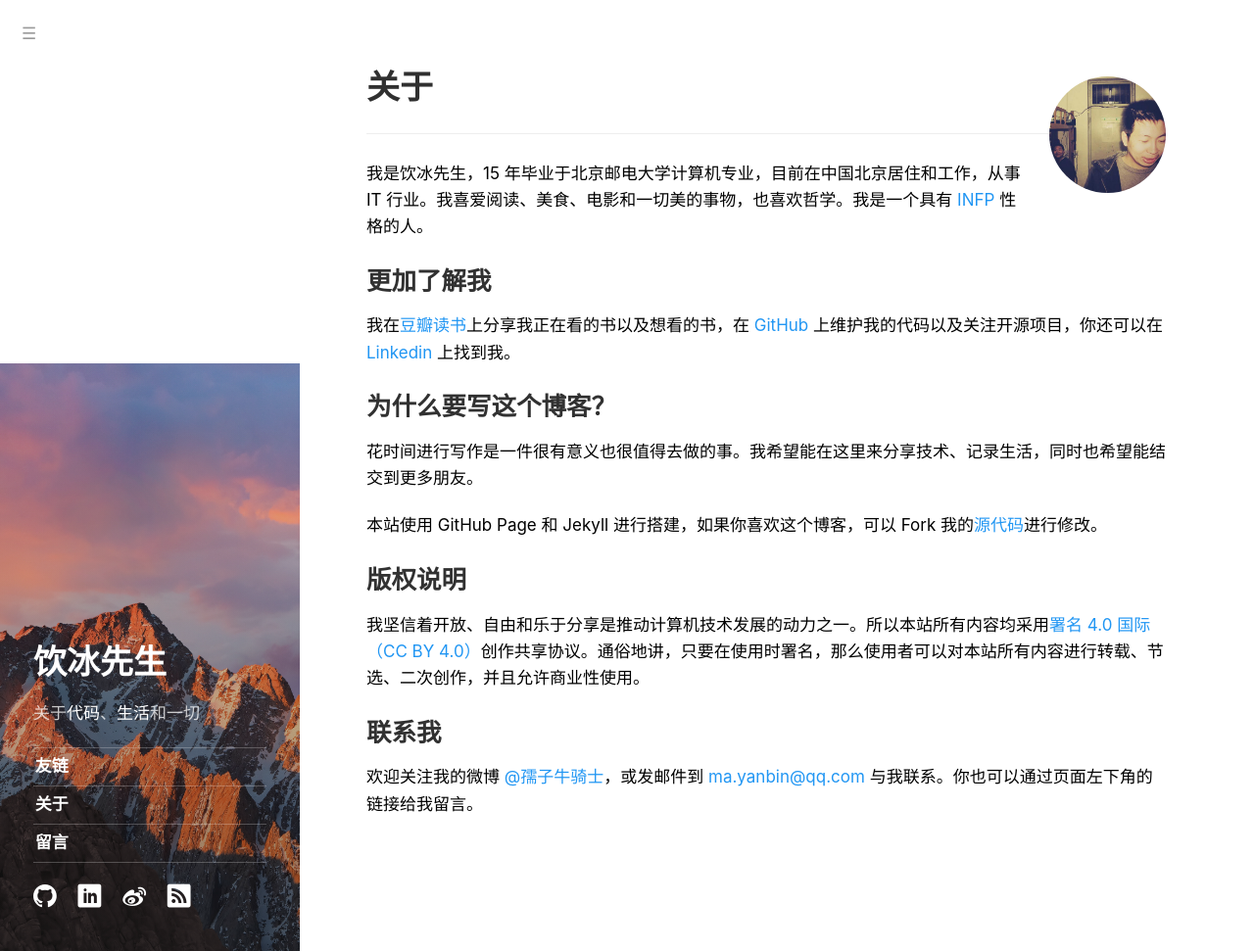
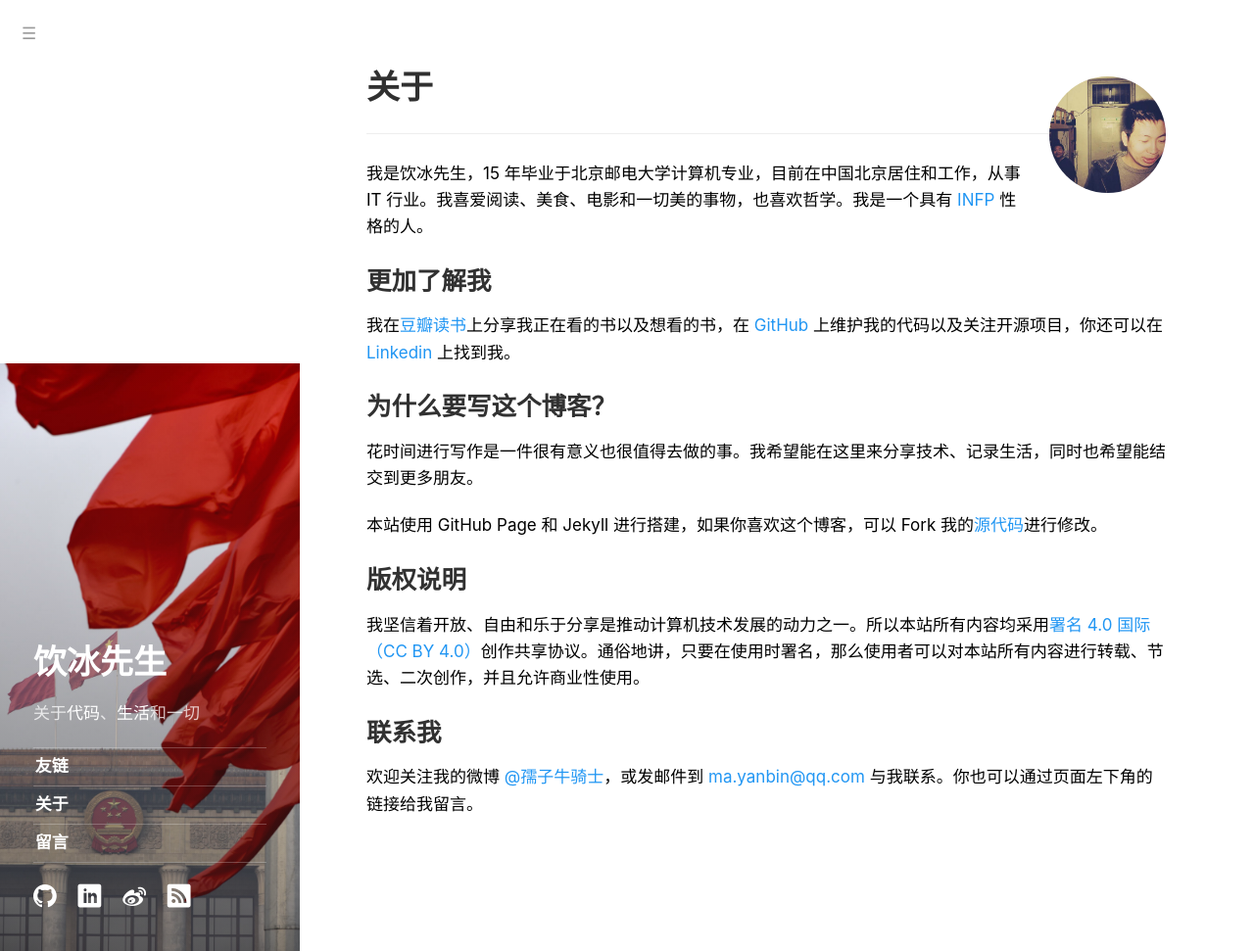
Before and after one commit to ybm/myanbin.github.io, a Jekyll site: the page built from about.md, in a window 1280 px wide and 971 px high. Shown: the whole window at 98% size. Built offline with Jekyll 4.4.1, drawn with Linux system fonts in a browser that asks for light colours; comment, search, counter and statistics services are not loaded.

Commit message:
fix: 修改侧边栏图片

```diff
--- a/_config.yml
+++ b/_config.yml
@@ -21,7 +21,7 @@ sidebar_tags:     []
 analytics:        'UA-32028925-2'
 
 # Fallback image and color if not overwritten for tag or post
-image:            /public/img/yunshan.jpg
+image:            /public/img/coconut.jpg
 color:            '#2196f3'
 
 author:
--- a/_data/tags.yml
+++ b/_data/tags.yml
@@ -19,7 +19,7 @@ life:
 
 code:
   name: 代码
-  image: /public/img/yunshan.jpg
+  image: /public/img/skyline.jpg
   description: >
     像建筑师、作曲家和画家一样，黑客们也在进行着富有创造性和挑战性的工作：他们将代码构筑成如今的互联网和计算机的世界。
 
--- a/about.md
+++ b/about.md
@@ -2,7 +2,7 @@
 layout: page
 title: "关于"
 permalink: about.html
-image: /public/img/sierra.jpg
+image: /public/img/redflag.jpg
 order: 6
 ---
 
```
Also changed, not shown: public/img/coconut.jpg (added), public/img/perseiid.jpg (deleted), public/img/skyline.jpg (added), public/img/winterbotham.jpg (deleted).
